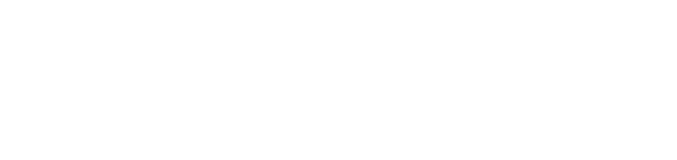
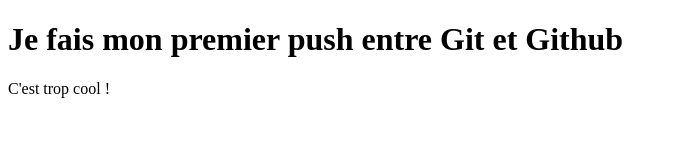
Before and after one commit to dlandouard/my-super-website, a plain HTML site: page index.html in a window 1280 px wide. Shown: the whole page, without its empty margins (0-677 px from the left). Drawn offline with Linux system fonts and the light colour scheme.

Commit message:
modification pour premier push

```diff
--- a/index.html
+++ b/index.html
@@ -2,9 +2,10 @@
 <html>
   <head>
     <meta charset="UTF-8">
-    <title>title</title>
+    <title>Premier push complet</title>
   </head>
   <body>
-
+    <h1>Je fais mon premier push entre Git et Github</h1>
+    <p>C'est trop cool !</p>
   </body>
 </html>
```
